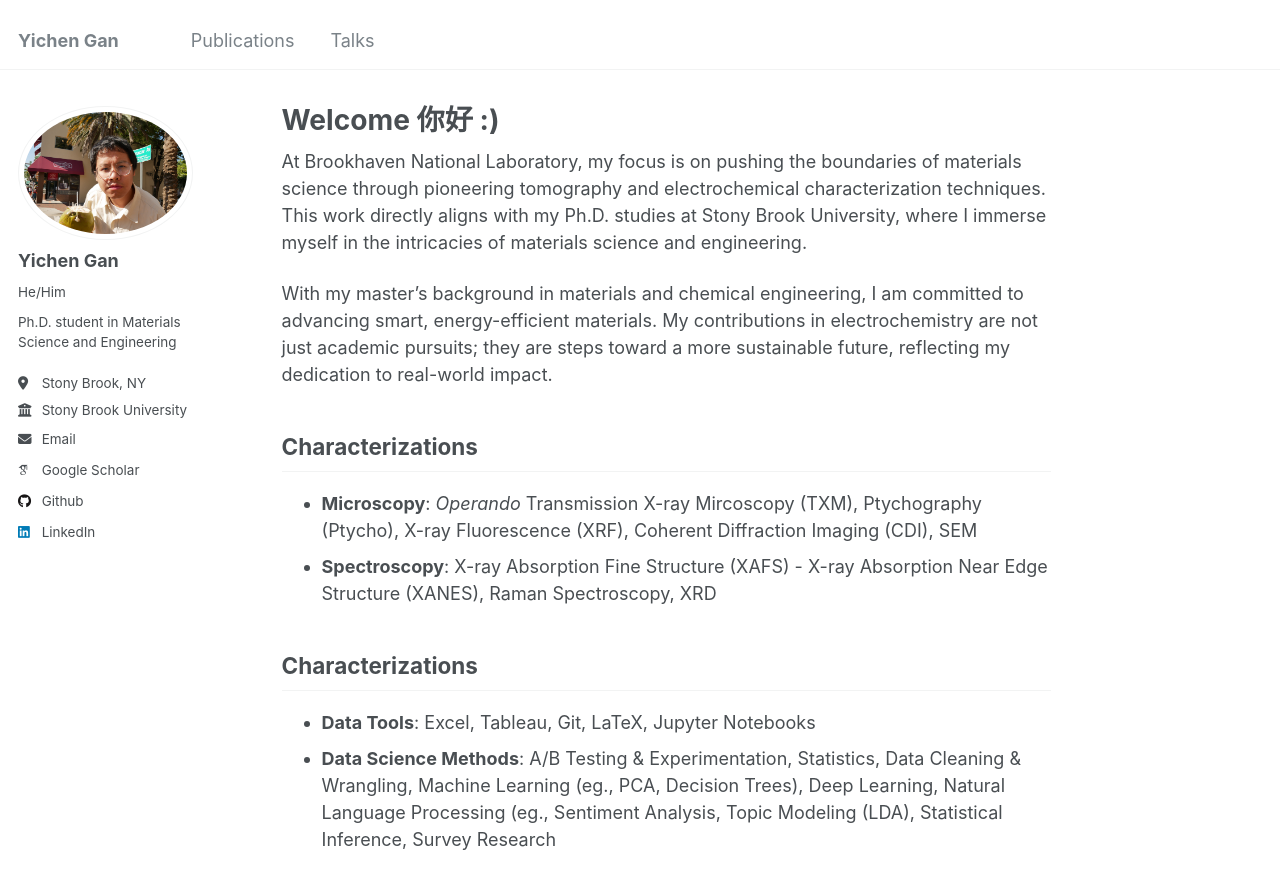
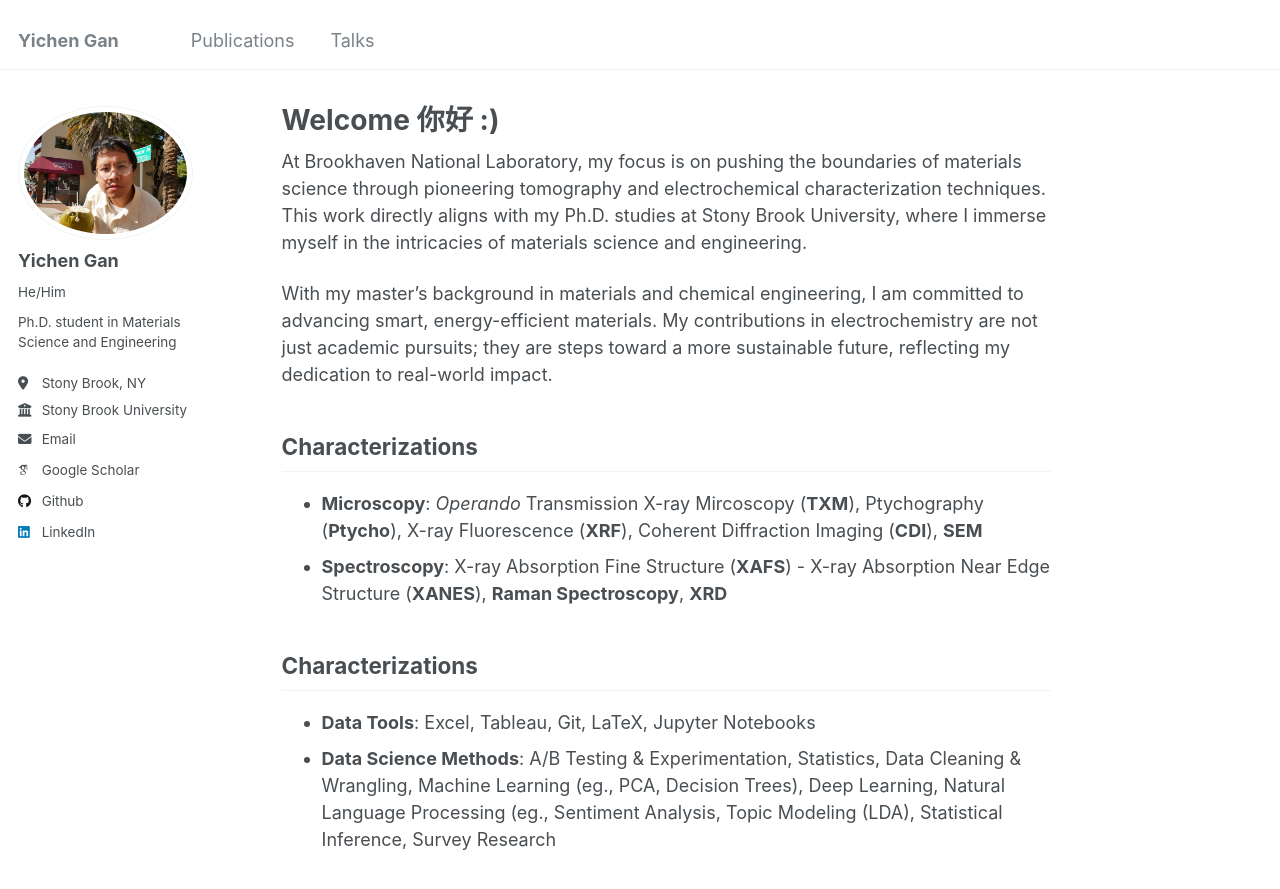
Before and after one commit to YichenGan/yichengan.github.io, a Jekyll site: the page built from _pages/about.md, in a window 1280 px wide and 900 px high. Shown: the top 889 px of the window. Built offline with Jekyll 4.4.1, drawn with Linux system fonts in a browser that asks for light colours; some web fonts are replaced.

```diff
--- a/_pages/about.md
+++ b/_pages/about.md
@@ -13,8 +13,8 @@ At Brookhaven National Laboratory, my focus is on pushing the boundaries of mate
 With my master's background in materials and chemical engineering, I am committed to advancing smart, energy-efficient materials. My contributions in electrochemistry are not just academic pursuits; they are steps toward a more sustainable future, reflecting my dedication to real-world impact.
 
 ## Characterizations
-- **Microscopy**: *Operando* Transmission X-ray Mircoscopy (TXM), Ptychography (Ptycho), X-ray Fluorescence (XRF), Coherent Diffraction Imaging (CDI), SEM
-- **Spectroscopy**: X-ray Absorption Fine Structure (XAFS) - X-ray Absorption Near Edge Structure (XANES), Raman Spectroscopy, XRD
+- **Microscopy**: *Operando* Transmission X-ray Mircoscopy (**TXM**), Ptychography (**Ptycho**), X-ray Fluorescence (**XRF**), Coherent Diffraction Imaging (**CDI**), **SEM**
+- **Spectroscopy**: X-ray Absorption Fine Structure (**XAFS**) - X-ray Absorption Near Edge Structure (**XANES**), **Raman Spectroscopy**, **XRD**
 
 ## Characterizations
 - **Data Tools**: Excel, Tableau, Git, LaTeX, Jupyter Notebooks
```
